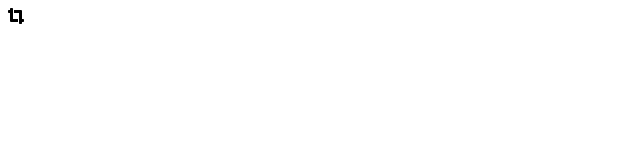
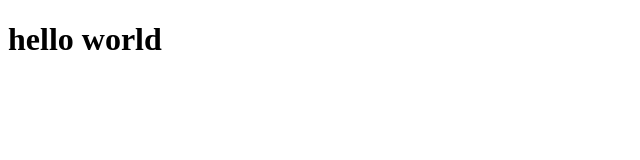
Before and after one commit to anmol1468/template-test, a plain HTML site: page index.html in a window 1280 px wide. Shown: the whole page, without its empty margins (0-640 px from the left). Drawn offline with Linux system fonts and the light colour scheme.

Commit message:
hello world

```diff
--- a/index.html
+++ b/index.html
@@ -9,7 +9,7 @@
     <link rel="stylesheet" href="https://cdnjs.cloudflare.com/ajax/libs/font-awesome/5.15.2/css/all.min.css">
 </head>
 <body>
-    <i class="fas fa-crop-alt"></i>
+    <h1>hello world</h1>
     <script src="/script.js"></script>
 </body>
 </html>
```
